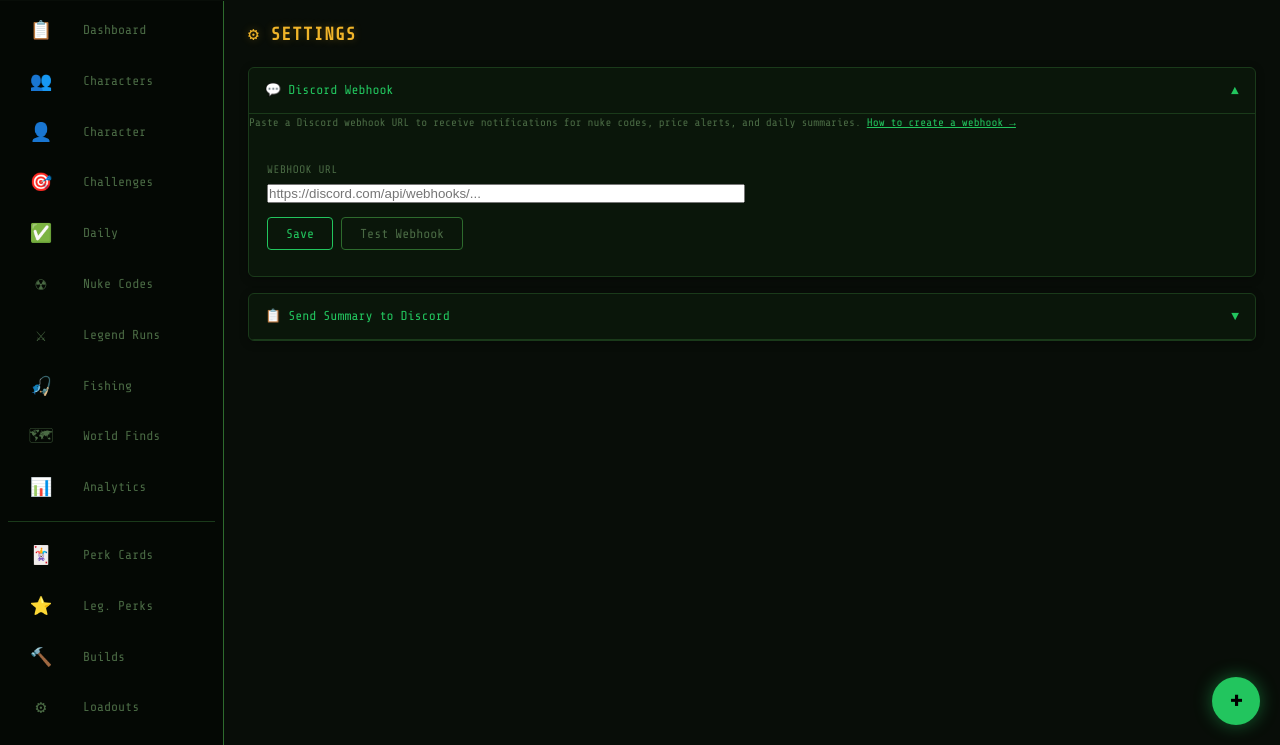
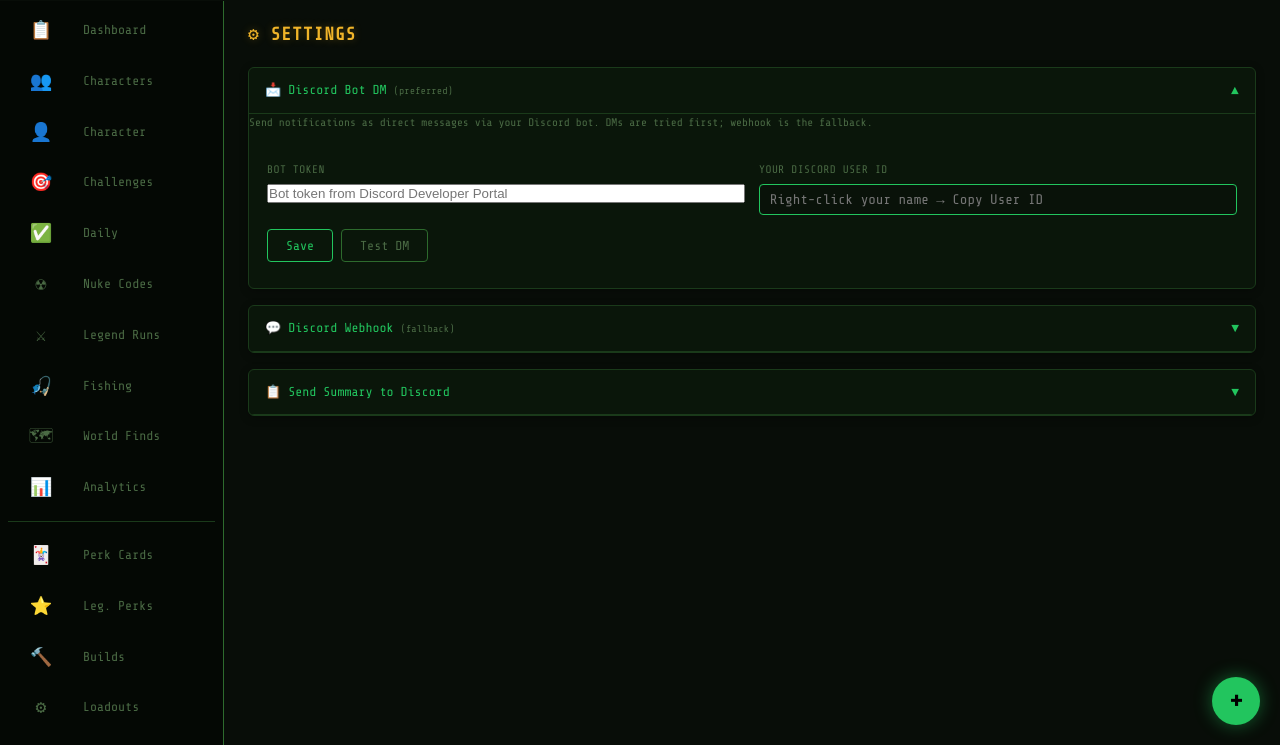
Before and after one commit to Manshoon03/fo76-tracker, a Flask app: page /settings in a window 1280 px wide. Shown: the part 55-800 px from the top of the page. Run offline with Flask 3, Linux system fonts and the light colour scheme; the visitor is signed in with stand-in values (Sample User, id 1); data comes from the database, SQL or seed files in the repository; data that the repository does not hold is empty.

Commit message:
Session update 14-Jul-26 17:54

```diff
--- a/legendary_effects_data.py
+++ b/legendary_effects_data.py
@@ -1,4 +1,4 @@
-# Legendary effects seeded from R.O.L.L. (fallout76.wiki) — 142 effects
+# Legendary effects seeded from R.O.L.L. (fallout76.wiki) — 147 effects
 # Each entry: (name, description, star, categories_csv, legendary_modules, extra_components_json, acquisition_sources_json)
 
 import json
@@ -154,6 +154,13 @@ LEGENDARY_EFFECTS = [
     ("Tanky's",         "+200 DR for 10s when standing still, 20s cooldown (up to +1000 on full stack)",               4, "Armor,Power Armor",              120, [{"item":"Ballistic Fiber","qty":5}],                ["Gleaming Depths Stage 2"]),
     ("Thrill-Seeker's", "+3% Melee Speed and +3% Reload Speed per Kill Streak stack (max 30% each)",                   4, "Weapon Ranged,Weapon Melee",     120, [{"item":"Adrenal Reaction Serum","qty":1}],         []),
     ("Viper's",         "When a combat target is poisoned, deal +50% bonus damage",                                    4, "Weapon Ranged,Weapon Melee",     120, [{"item":"Acid","qty":15}],                          ["Gleaming Depths Stage 5"]),
+
+    # ─── 4-STAR (120 modules, Infestations) ──────────────────────────────
+    ("Hauler's",        "Increases Carrying Capacity by 30",                                                          4, "Armor,Power Armor",              120, [],                                                  ["Infestations"]),
+    ("Raging",          "Upon being hit, deal +3% Damage for 10 seconds (stacks)",                                    4, "Armor,Power Armor",              120, [],                                                  ["Infestations"]),
+    ("Satiated",        "Kills restore hunger and thirst",                                                             4, "Weapon Ranged,Weapon Melee",     120, [],                                                  ["Infestations"]),
+    ("Tarnished",       "Damage increases (up to +120%) as weapon durability decreases",                               4, "Weapon Ranged,Weapon Melee",     120, [],                                                  ["Infestations"]),
+    ("Vector",          "Gain 10% bonus V.A.T.S. accuracy against distant targets",                                   4, "Armor,Power Armor",              120, [],                                                  ["Infestations"]),
 ]
 
 
--- a/reference.py
+++ b/reference.py
@@ -1,6 +1,6 @@
 # FO76 Reference Data
 # Populates <datalist> autocomplete on all major forms throughout the app.
-# Last updated: 2026-04-27
+# Last updated: 2026-07-13
 #
 # ── How to add new items ──────────────────────────────────────────────────────
 # Just drop the new name into the relevant list below and save.
@@ -47,8 +47,8 @@ WEAPON_STAR4 = sorted([
     "Battle-Loader's", "Bruiser's", "Bully's", "Charged", "Choo-Choo's",
     "Combo-Breaker's", "Conductor's", "Electrician's", "Encircler's",
     "Fencer's", "Fracturer's", "Icemen's", "Pin-Pointer's", "Polished",
-    "Pounder's", "Pyromaniac's", "Ranger's", "Stabilizer's", "Thrill-Seeker's",
-    "Viper's",
+    "Pounder's", "Pyromaniac's", "Ranger's", "Satiated", "Stabilizer's",
+    "Tarnished", "Thrill-Seeker's", "Viper's",
 ])
 
 # ── Armor Legendary Effects ───────────────────────────────────────────────────
@@ -79,9 +79,9 @@ ARMOR_STAR3 = sorted([
 ])
 
 ARMOR_STAR4 = sorted([
-    "Aegis", "Limit-Breaking", "Miasma's", "Propelling", "Radioactive-Powered",
-    "Reflective", "Rejuvenator's", "Runner's", "Sawbones's", "Scanner's",
-    "Stalwart's", "Tanky's",
+    "Aegis", "Hauler's", "Limit-Breaking", "Miasma's", "Propelling",
+    "Radioactive-Powered", "Raging", "Reflective", "Rejuvenator's", "Runner's",
+    "Sawbones's", "Scanner's", "Stalwart's", "Tanky's", "Vector",
 ])
 
 # ── Mutations ─────────────────────────────────────────────────────────────────
@@ -361,16 +361,24 @@ SHORTHAND_STAR4 = {
     'STB': ("Stabilizer's", '+Accuracy and less recoil while aiming'),
     'THL': ("Thrill-Seeker's", '+Damage when on a kill streak'),
     'VPR': ("Viper's", 'Attacks cause bleeding damage over time'),
+    # Infestations (Patch 68)
+    'HLR': ("Hauler's", '+30 Carrying Capacity'),
+    'RAG': ('Raging', 'On hit, +3% Damage for 10s (stacks)'),
+    'SAT': ('Satiated', 'Kills restore hunger and thirst'),
+    'TRN': ('Tarnished', 'Up to +120% damage as durability decreases'),
+    'VCT': ('Vector', '+10% V.A.T.S. accuracy vs distant targets'),
 }
 
 OUR_CODE_STAR4 = {
     "Battle-Loader's": 'BTL', "Bruiser's": 'BRS', "Bully's": 'BLY',
     'Charged': 'CHG', "Choo-Choo's": 'CCH', "Combo-Breaker's": 'CMB',
     "Conductor's": 'CND', "Electrician's": 'ELC', "Encircler's": 'ENC',
-    "Fencer's": 'FNC', "Fracturer's": 'FRC', "Icemen's": 'ICE',
-    "Pin-Pointer's": 'PIN', 'Polished': 'POL', "Pounder's": 'PND',
-    "Pyromaniac's": 'PYR', "Ranger's": 'RNG', "Stabilizer's": 'STB',
-    "Thrill-Seeker's": 'THL', "Viper's": 'VPR',
+    "Fencer's": 'FNC', "Fracturer's": 'FRC', "Hauler's": 'HLR',
+    "Icemen's": 'ICE', "Pin-Pointer's": 'PIN', 'Polished': 'POL',
+    "Pounder's": 'PND', "Pyromaniac's": 'PYR', 'Raging': 'RAG',
+    "Ranger's": 'RNG', 'Satiated': 'SAT', "Stabilizer's": 'STB',
+    'Tarnished': 'TRN', "Thrill-Seeker's": 'THL', 'Vector': 'VCT',
+    "Viper's": 'VPR',
 }
 
 # ── Chems / Aid ───────────────────────────────────────────────────────────────
--- a/routes/helpers.py
+++ b/routes/helpers.py
@@ -174,8 +174,40 @@ def _extract_json_array(text):
         return None
 
 
+def _discord_dm(message, embed=None):
+    """Send a DM via Discord bot. Returns True on success."""
+    token = db.get_setting('discord_bot_token', '')
+    user_id = db.get_setting('discord_user_id', '')
+    if not token or not user_id:
+        return False
+    try:
+        import requests
+        headers = {'Authorization': f'Bot {token}', 'Content-Type': 'application/json'}
+        # Open/get DM channel
+        r = requests.post('https://discord.com/api/v10/users/@me/channels',
+                          json={'recipient_id': user_id}, headers=headers, timeout=5)
+        if r.status_code not in (200, 201):
+            return False
+        channel_id = r.json()['id']
+        # Send message
+        payload = {}
+        if embed:
+            payload['embeds'] = [embed]
+        if message:
+            payload['content'] = message
+        r2 = requests.post(f'https://discord.com/api/v10/channels/{channel_id}/messages',
+                           json=payload, headers=headers, timeout=5)
+        return r2.status_code in (200, 201)
+    except Exception:
+        return False
+
+
 def discord_notify(message, embed=None):
-    """Send a notification to Discord webhook. Fails silently."""
+    """Send a notification via Discord DM (preferred) or webhook fallback. Fails silently."""
+    # Try DM first
+    if _discord_dm(message, embed):
+        return
+    # Fall back to webhook
     url = db.get_setting('discord_webhook_url', '')
     if not url:
         return
--- a/routes/tools.py
+++ b/routes/tools.py
@@ -320,13 +320,35 @@ def quick_log():
 @bp.route('/settings')
 def settings():
     webhook_url = db.get_setting('discord_webhook_url', '')
-    return render_template('settings.html', webhook_url=webhook_url)
+    bot_token = db.get_setting('discord_bot_token', '')
+    user_id = db.get_setting('discord_user_id', '')
+    return render_template('settings.html', webhook_url=webhook_url,
+                           bot_token=bot_token, user_id=user_id)
 
 @bp.route('/settings/discord', methods=['POST'])
 def settings_discord():
     db.set_setting('discord_webhook_url', fs('webhook_url'))
     flash('Discord webhook saved!', 'success')
     return redirect(url_for('tools.settings'))
+
+@bp.route('/settings/discord/bot', methods=['POST'])
+def settings_discord_bot():
+    db.set_setting('discord_bot_token', fs('bot_token'))
+    db.set_setting('discord_user_id', fs('user_id'))
+    flash('Discord bot DM settings saved!', 'success')
+    return redirect(url_for('tools.settings'))
+
+@bp.route('/settings/discord/test-dm', methods=['POST'])
+def settings_discord_test_dm():
+    from routes.helpers import _discord_dm
+    token = db.get_setting('discord_bot_token', '')
+    uid = db.get_setting('discord_user_id', '')
+    if not token or not uid:
+        return jsonify(ok=False, error='Bot token and User ID are both required')
+    ok = _discord_dm('☢ **FO76 Tracker** — DM test successful! You will receive notifications here.')
+    if ok:
+        return jsonify(ok=True)
+    return jsonify(ok=False, error='Failed to send DM. Check bot token and user ID.')
 
 @bp.route('/settings/discord/test', methods=['POST'])
 def settings_discord_test():
--- a/templates/fishing.html
+++ b/templates/fishing.html
@@ -15,6 +15,7 @@
   ('Uncommon',     '#4fc3f7',        '',              'color:#4fc3f7'),
   ('Glowing',      'var(--gold)',    'gold',          ''),
   ('Local Legend', '#ff5555',        '',              'color:#ff5555'),
+  ('Seasonal',     '#26c6da',        '',              'color:#26c6da'),
   ('Axolotl',      '#e040fb',        '',              'color:#e040fb')
 ] %}
 
--- a/templates/settings.html
+++ b/templates/settings.html
@@ -6,14 +6,43 @@
   <h1>⚙ SETTINGS</h1>
 </div>
 
-<section class="add-panel open" id="discordPanel">
-  <div class="panel-toggle" onclick="togglePanel('discordPanel')">
-    <span>💬 Discord Webhook</span>
+<section class="add-panel open" id="dmPanel">
+  <div class="panel-toggle" onclick="togglePanel('dmPanel')">
+    <span>📩 Discord Bot DM <span class="dim" style="font-size:10px">(preferred)</span></span>
     <span class="toggle-icon">▼</span>
   </div>
   <div class="panel-body">
     <p class="dim" style="font-size:11px;margin-bottom:12px">
-      Paste a Discord webhook URL to receive notifications for nuke codes, price alerts, and daily summaries.
+      Send notifications as direct messages via your Discord bot. DMs are tried first; webhook is the fallback.
+    </p>
+    <form method="POST" action="/settings/discord/bot">
+      <div class="form-grid">
+        <div class="form-group span2">
+          <label>Bot Token</label>
+          <input type="password" name="bot_token" value="{{ bot_token }}" placeholder="Bot token from Discord Developer Portal" autocomplete="off">
+        </div>
+        <div class="form-group span2">
+          <label>Your Discord User ID</label>
+          <input type="text" name="user_id" value="{{ user_id }}" placeholder="Right-click your name → Copy User ID">
+        </div>
+      </div>
+      <div class="form-actions" style="gap:8px">
+        <button class="btn btn-primary" type="submit">Save</button>
+        <button class="btn btn-secondary" type="button" onclick="testDM()">Test DM</button>
+      </div>
+    </form>
+    <div id="dmResult" style="margin-top:8px;font-size:11px"></div>
+  </div>
+</section>
+
+<section class="add-panel" id="discordPanel">
+  <div class="panel-toggle" onclick="togglePanel('discordPanel')">
+    <span>💬 Discord Webhook <span class="dim" style="font-size:10px">(fallback)</span></span>
+    <span class="toggle-icon">▼</span>
+  </div>
+  <div class="panel-body">
+    <p class="dim" style="font-size:11px;margin-bottom:12px">
+      Webhook URL for channel notifications. Used as fallback when bot DM is not configured.
       <a href="https://support.discord.com/hc/en-us/articles/228383668" target="_blank" style="color:var(--accent)">How to create a webhook →</a>
     </p>
     <form method="POST" action="/settings/discord">
@@ -47,6 +76,18 @@
 </section>
 
 <script>
+function testDM() {
+  const el = document.getElementById('dmResult');
+  el.textContent = 'Sending test DM...';
+  el.style.color = 'var(--text-dim)';
+  fetch('/settings/discord/test-dm', {method:'POST'})
+    .then(r => r.json())
+    .then(d => {
+      el.textContent = d.ok ? '✓ DM sent! Check your Discord.' : '✗ ' + (d.error || 'Failed');
+      el.style.color = d.ok ? 'var(--accent)' : 'var(--red)';
+    })
+    .catch(() => { el.textContent = '✗ Request failed'; el.style.color = 'var(--red)'; });
+}
 function testWebhook() {
   const el = document.getElementById('testResult');
   el.textContent = 'Sending test...';
```
